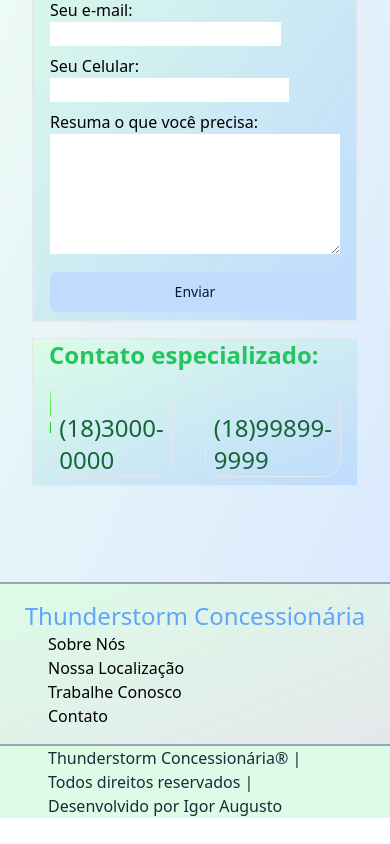
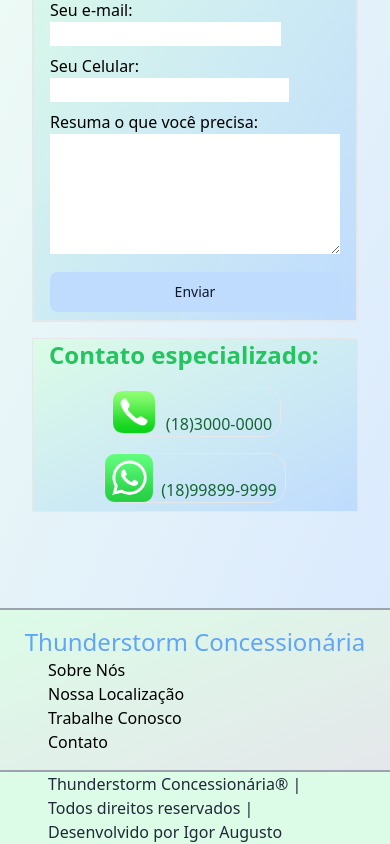
Before and after one commit to igor33c/Concessionaria-Veiculos, a React (Create React App) app: page /assistencia in a window 390 px wide. Shown: the part 660-1504 px from the top of the page. Before the commit the page ends 1478 px from the top, so only its background shows below. Built offline with nearby package versions, Linux system fonts and the light colour scheme.

Commit message:
#19 - ass tecnica - recebendo dados

```diff
--- a/src/Components/FullPages/Assistencia.jsx
+++ b/src/Components/FullPages/Assistencia.jsx
@@ -28,6 +28,17 @@ function Assistencia() {
         // receberá os dados
         console.log(nome, phone, email, text)
         // {...}
+        const array = {
+            nome: nome,
+            phone: phone,
+            email: email,
+            text: text
+        }
+
+        console.log(array.nome)
+        console.log(array.phone)
+        console.log(array.email)
+        console.log(array.text)
     }
 
     function formatPhone(value) {
@@ -150,33 +161,31 @@ function Assistencia() {
                                         Contato especializado:
                                     </h2>
                                 </div>
-                                <div className="flex">
+                                <div className="flex flex-wrap justify-center md:justify-start">
                                     <div className="mt-4 pt-6 pr-2 border-solid border-gray-200 border
-                                                    flex items-start rounded-2xl mr-4"
-                                    >
+                                                    flex items-start rounded-2xl mx-2 md:mr-4 md:ml-0">
                                         <div className="-mt-6 pr-2">
                                         <img
                                             src={phoneImg}
                                             alt=""
-                                            className="w-12 h-12 md:w-16 md:h-16"
+                                            className="w-12 h-12 md:w-16 md:h-16 max-w-full h-auto"
                                         />
                                         </div>
                                         <div>
-                                            <h3 className="text-green-800 text-2xl">(18)3000-0000 </h3>
+                                        <h3 className="text-green-800 text-base md:text-2xl">(18)3000-0000 </h3>
                                         </div>
                                     </div>
                                     <div className="mt-4 pt-6 pr-2 border-solid border-gray-200 border
-                                                    flex items-start rounded-2xl ml-4"
-                                    >
+                                                    flex items-start rounded-2xl mx-2 md:ml-4 md:mr-0">
                                         <div className="-mt-6 pr-2">
                                         <img
                                             src={whats}
                                             alt=""
-                                            className="w-12 h-12 md:w-16 md:h-16"
+                                            className="w-12 h-12 md:w-16 md:h-16 max-w-full h-auto"
                                         />
                                         </div>
                                         <div>
-                                            <h3 className="text-green-800 text-2xl">(18)99899-9999 </h3>
+                                        <h3 className="text-green-800 text-base md:text-2xl">(18)99899-9999 </h3>
                                         </div>
                                     </div>
                                 </div>
```
